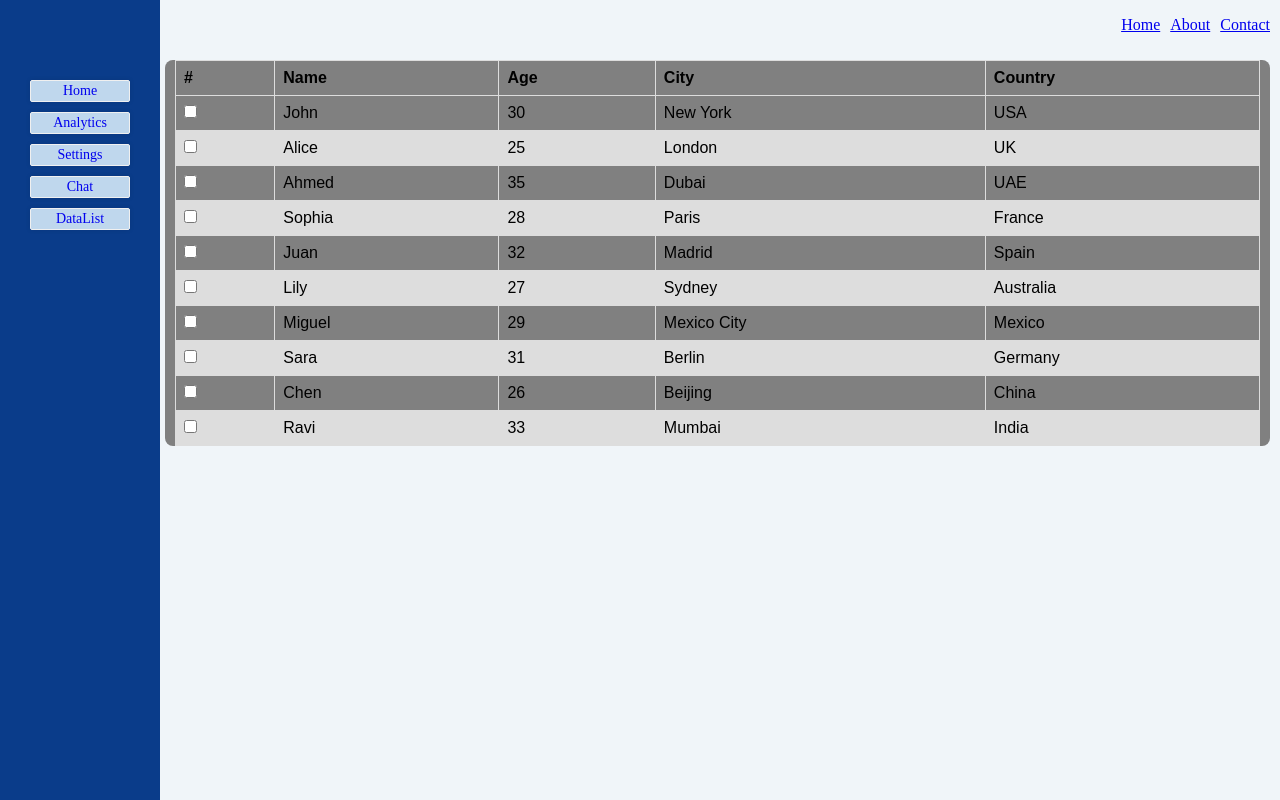
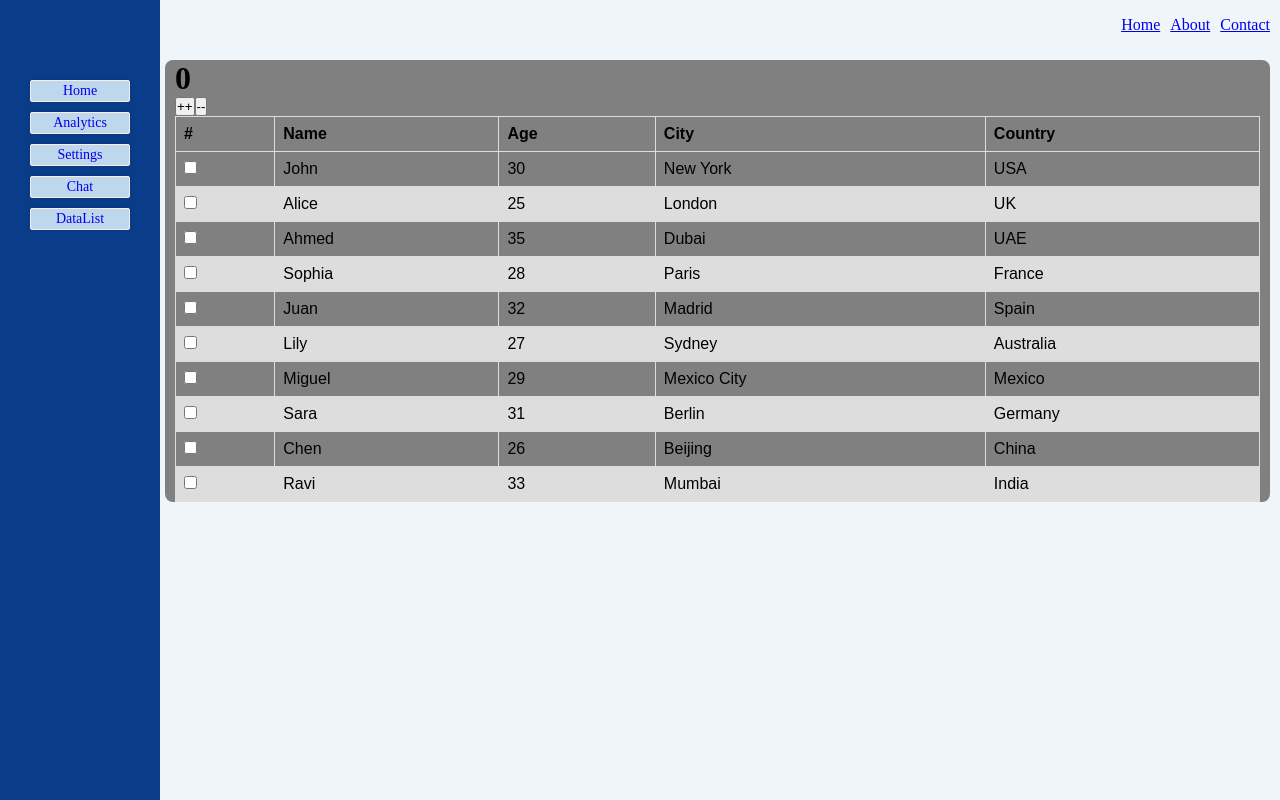
Before and after one commit to Anurag1096/react_1, a React app: page /dataList in a window 1280 px wide. Built offline with nearby package versions, Linux system fonts and the light colour scheme.

Commit message:
feat:implementation of state using redux-tookit

```diff
--- a/package.json
+++ b/package.json
@@ -9,11 +9,13 @@
     "author": "",
     "license": "ISC",
     "dependencies": {
+        "@reduxjs/toolkit": "^2.8.2",
         "@types/node": "^20.12.2",
         "@types/react": "^18.2.73",
         "@types/react-dom": "^18.2.23",
         "react": "^18.2.0",
         "react-dom": "^18.2.0",
+        "react-redux": "^9.2.0",
         "react-router-dom": "^6.22.3",
         "ts-loader": "^9.5.1",
         "typescript": "^5.4.3"
--- a/src/App.tsx
+++ b/src/App.tsx
@@ -2,12 +2,20 @@ import React from 'react';
 import './App.css'
 import { BrowserRouter as Router, Route, Routes } from 'react-router-dom';
 import { Dashboard } from './components/Dashboard/dashboard';
-const App=()=>{
-    return(
-      // The dashboard is visivle on /
-       true?
-      <Dashboard/>:"app"
-    )
+
+import { Provider } from 'react-redux';
+import { store } from './store';
+const App = () => {
+  return (
+    // The dashboard is visivle on /
+    true ?
+
+      <Provider store={store}>
+        <Dashboard />
+      </Provider>
+
+      : "app"
+  )
 }
 
 export default App;
--- /dev/null
+++ b/src/features/counter/counterSlice.ts
@@ -0,0 +1,30 @@
+import {createSlice,PayloadAction} from '@reduxjs/toolkit'
+
+
+interface CounterState{
+    value:number
+}
+
+const initialState:CounterState={
+    value:0,
+}
+
+
+const counterSlice=createSlice({
+    name:'counter',
+    initialState,
+    reducers:{
+        increment(state){
+            state.value+=1
+        },
+        decrement(state){
+            state.value-=1
+        },
+        incrementByAmount(state,action:PayloadAction<number>){
+            state.value+= action.payload
+        },
+    }
+});
+
+export const {increment,decrement,incrementByAmount} =counterSlice.actions;
+export default counterSlice.reducer;
--- /dev/null
+++ b/src/hooks.ts
@@ -0,0 +1,6 @@
+import {TypedUseSelectorHook,useDispatch,useSelector} from 'react-redux'
+import { RootState,AppDispatch } from './store'
+
+
+export const useAppDispatch=()=>useDispatch<AppDispatch>();
+export const useAppSelector:TypedUseSelectorHook<RootState>=useSelector;
--- a/src/pages/DataList/index.tsx
+++ b/src/pages/DataList/index.tsx
@@ -2,7 +2,13 @@ import React,{useState,useEffect} from 'react'
 import { CustomTable } from './Table'
 import tableData from './tableData.json'
 import { TableData } from './types'
+import { useAppDispatch, useAppSelector } from "../../hooks";
+import { increment, decrement } from "../../features/counter/counterSlice";
 export const DataList = () => {
+
+
+      const count = useAppSelector((state) => state.counter.value)
+      const dispatch = useAppDispatch()
   const [tabData,setTabData]=useState<TableData[]>([])
   useEffect(()=>{
     setTabData(tableData)
@@ -10,6 +16,11 @@ export const DataList = () => {
   return (
 
    <div>
+       <h1>
+                {count}
+            </h1>
+            <button onClick={()=> dispatch(increment())}>++</button>
+            <button onClick={()=> dispatch(decrement())}>--</button>
     { tabData &&  <CustomTable tableData={tabData}/>}
    </div>
 
--- a/src/pages/Home/index.tsx
+++ b/src/pages/Home/index.tsx
@@ -1,19 +1,31 @@
-import React,{useState} from "react";
+import React, { useState } from "react";
 import { Tree } from "../../components/Dashboard/TreeComp";
 import treeData from "../../components/Dashboard/TreeComp/treeData.json"
 import { TreeType } from "../../components/Dashboard/TreeComp/type";
-const Home=()=>{
-    const [data,setData]=useState<TreeType[]>(treeData)
-  const arr:number[]=[1,32,4,3,2,43,3,2,3,4,3,2,23,3,2,3,12,21,21,1,1,2,34,23,2,1,1,1,1,1,1,1,1,1,1,1,1,1,1,1,123,23,232]
-   const render=arr.map((item:number,index:number)=>{
-    return(
-        <div key={index}>{item}</div>
-    )
-   })
+import { useAppDispatch, useAppSelector } from "../../hooks";
+import { increment, decrement } from "../../features/counter/counterSlice";
+const Home = () => {
 
 
-    return(<div>Recursive component
-        <Tree data={data}/>
+    const count = useAppSelector((state) => state.counter.value)
+    const dispatch = useAppDispatch()
+    const [data, setData] = useState<TreeType[]>(treeData)
+    const arr: number[] = [1, 32, 4, 3, 2, 43, 3, 2, 3, 4, 3, 2, 23, 3, 2, 3, 12, 21, 21, 1, 1, 2, 34, 23, 2, 1, 1, 1, 1, 1, 1, 1, 1, 1, 1, 1, 1, 1, 1, 1, 123, 23, 232]
+    const render = arr.map((item: number, index: number) => {
+        return (
+            <div key={index}>{item}</div>
+        )
+    })
+
+
+    return (<div>Recursive component
+
+        <h1>
+            {count}
+        </h1>
+        <button onClick={()=> dispatch(increment())}>++</button>
+        <button onClick={()=> dispatch(decrement())}>--</button>
+        <Tree data={data} />
 
     </div>)
 }
--- /dev/null
+++ b/src/store.tsx
@@ -0,0 +1,14 @@
+import { configureStore } from "@reduxjs/toolkit";
+import counterReducer from './features/counter/counterSlice'
+
+
+
+export const store=configureStore({
+    reducer:{
+        counter:counterReducer,
+    }
+})
+
+
+export type RootState=ReturnType<typeof store.getState>
+export type AppDispatch=typeof store.dispatch;
```
Also changed, not shown: 1 other file (tests, documents, lock files or other folders).
